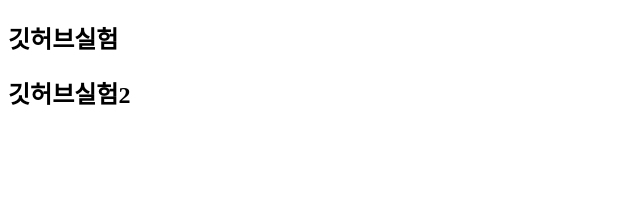
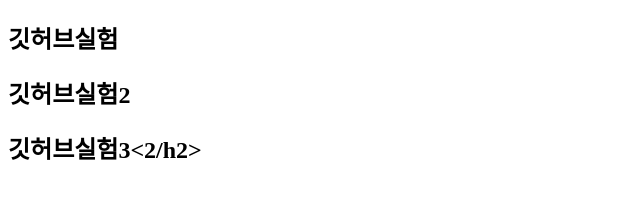
Before and after one commit to winsam003/portfolio, a plain HTML site: page index.html in a window 1280 px wide. Shown: the whole page, without its empty margins (0-640 px from the left). Drawn offline with Linux system fonts and the light colour scheme.

Commit message:
커밋좌

```diff
--- a/index.html
+++ b/index.html
@@ -9,6 +9,7 @@
 <body>
     <h2>깃허브실험</h2>
     <h2>깃허브실험2</h2>
+    <h2>깃허브실험3<2/h2>
 
 </body>
 
```
